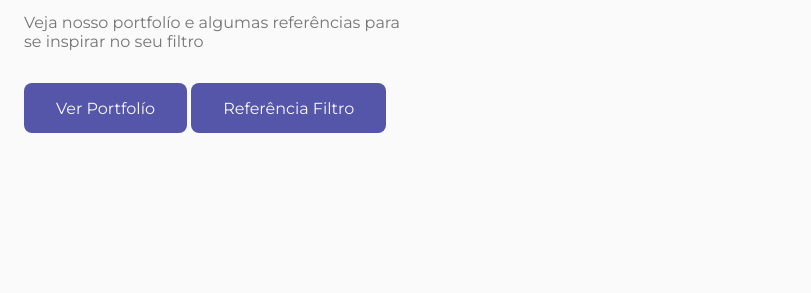
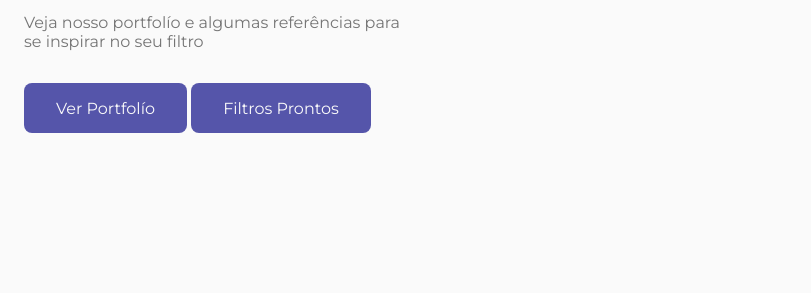
Before and after one commit to Filtroscoco/FiltrosCoco, a plain HTML site: page index.html in a window 1280 px wide. Shown: the part 389-682 px from the top of the page, 0-811 px from the left. Drawn offline with nearby package versions, Linux system fonts and the light colour scheme; files whose address does not match are found by name; a web font is replaced by a local one.

Commit message:
v0.0.2
Correção de link de direcionamento

```diff
--- a/index.html
+++ b/index.html
@@ -72,7 +72,7 @@
               target="_blank"
               >Ver Portfolío</a
             >
-            <a class="button" href="https://www.notion.so/Refer-ncia-7c5f97fe5102487a9a42b4fe7e5c1735" target="_blank"> Referência Filtro </a>
+            <a class="button" href="https://filtroscoco.gumroad.com/" target="_blank"> Filtros Prontos </a>
           </div>
         </div>
       </section>
```
